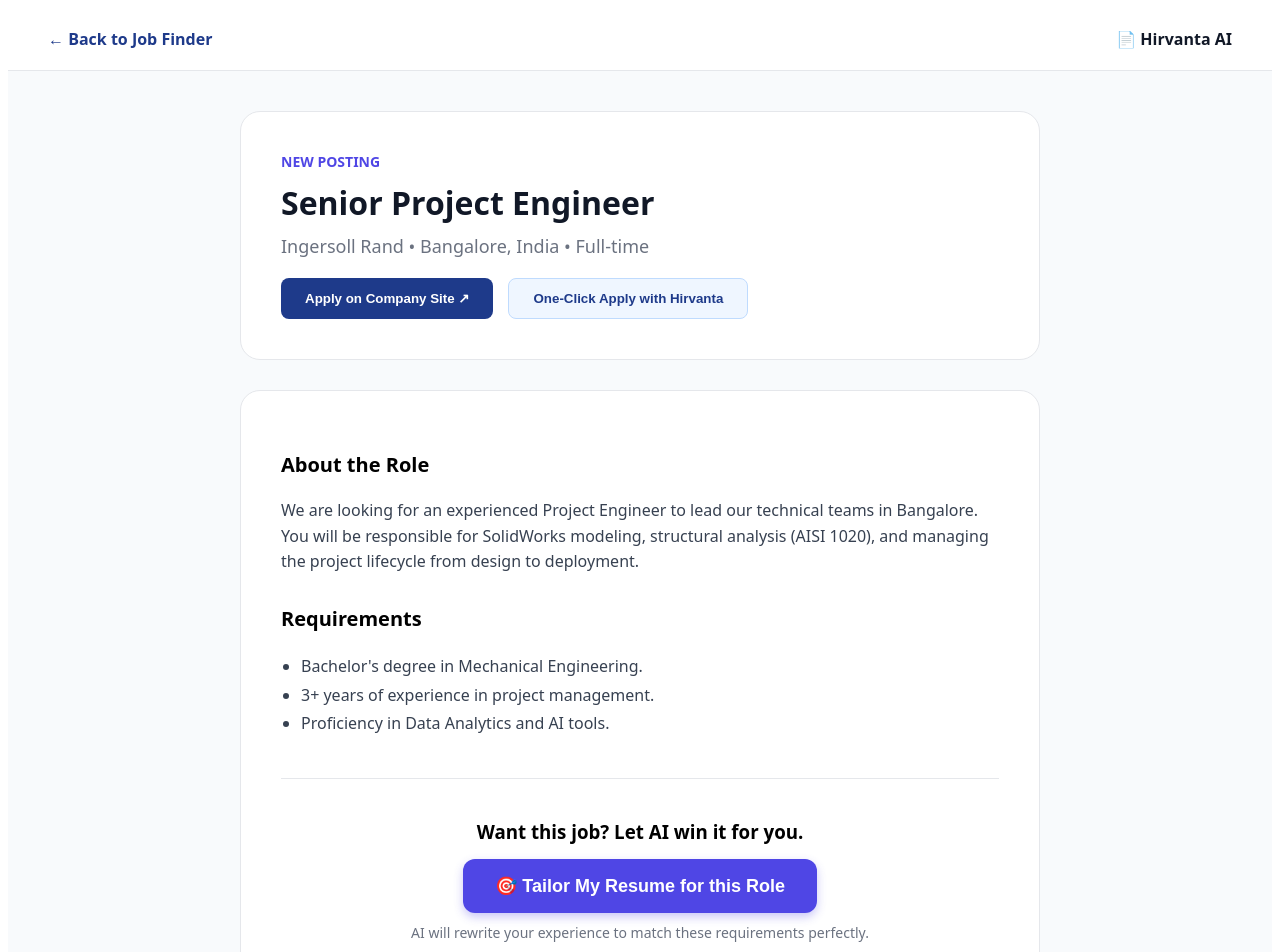
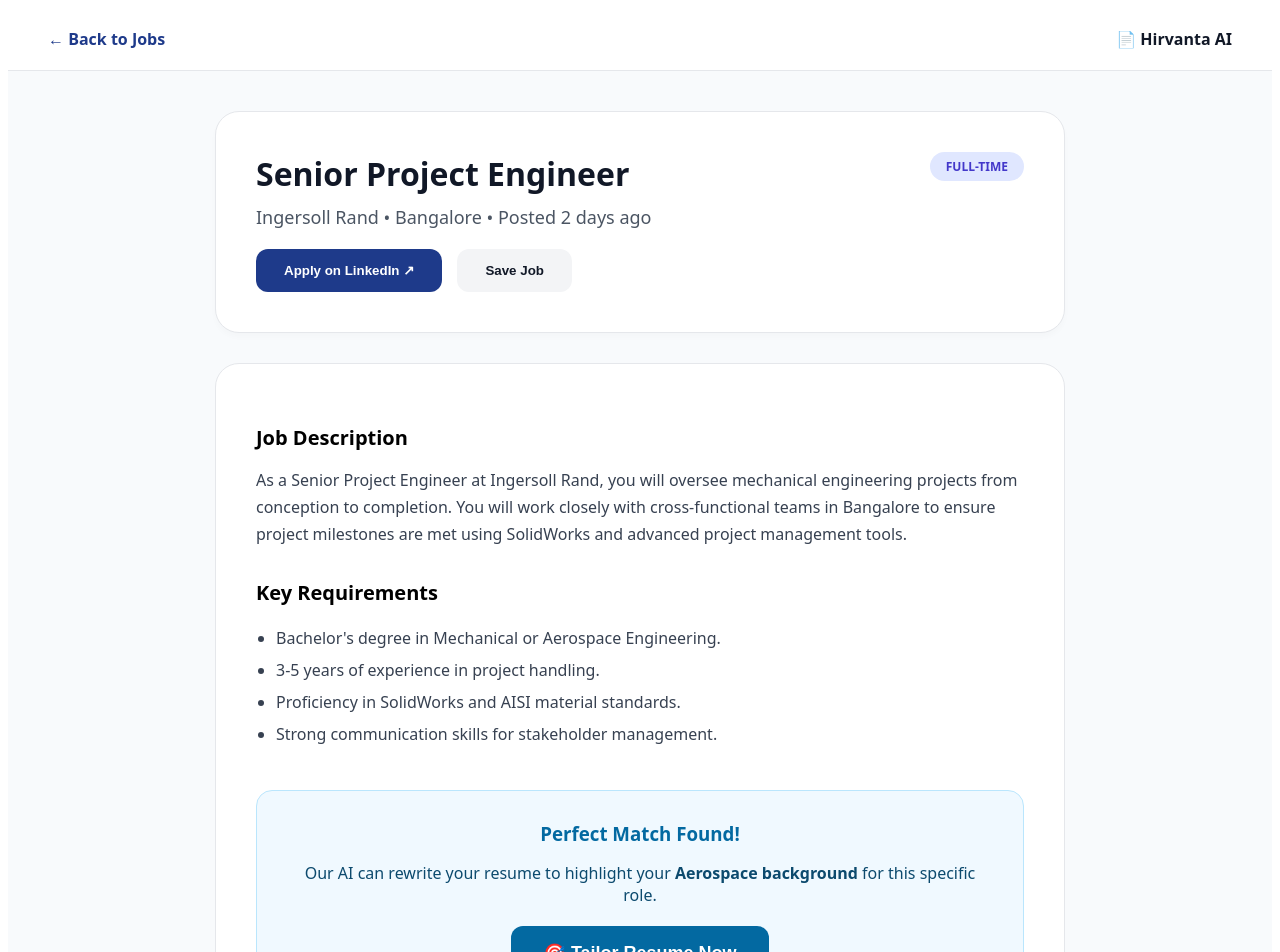
Before and after one commit to jewma1/Hirvanta, a Next.js app in the folder frontend/: page /jobs/details in a window 1280 px wide. Shown: the top 952 px of the page. Built offline with nearby package versions, Linux system fonts and the light colour scheme.

Commit message:
Update page.tsx

```diff
--- a/frontend/app/jobs/details/page.tsx
+++ b/frontend/app/jobs/details/page.tsx
@@ -1,3 +1,4 @@
+'use client';
 import Link from 'next/link';
 
 export default function JobDetails() {
@@ -6,70 +7,58 @@ export default function JobDetails() {
 
       {/* Navbar */}
       <nav style={{ padding: '20px 40px', backgroundColor: 'white', borderBottom: '1px solid #e5e7eb', display: 'flex', justifyContent: 'space-between', alignItems: 'center' }}>
-        <Link href="/jobs" style={{ textDecoration: 'none', color: '#1e3a8a', fontWeight: 'bold' }}>← Back to Job Finder</Link>
+        <Link href="/jobs" style={{ textDecoration: 'none', color: '#1e3a8a', fontWeight: 'bold' }}>← Back to Jobs</Link>
         <div style={{ fontWeight: '900', color: '#111827' }}>📄 Hirvanta AI</div>
       </nav>
 
-      <main style={{ padding: '40px', maxWidth: '800px', margin: '0 auto' }}>
+      <main style={{ padding: '40px', maxWidth: '850px', margin: '0 auto' }}>
 
-        {/* Job Header */}
-        <div style={{ backgroundColor: 'white', padding: '40px', borderRadius: '20px', border: '1px solid #e5e7eb', marginBottom: '30px' }}>
-          <div style={{ color: '#4f46e5', fontWeight: 'bold', fontSize: '14px', marginBottom: '10px' }}>NEW POSTING</div>
-          <h1 style={{ fontSize: '32px', fontWeight: 'bold', color: '#111827', margin: '0 0 10px 0' }}>Senior Project Engineer</h1>
-          <p style={{ fontSize: '18px', color: '#6b7280', margin: '0 0 20px 0' }}>Ingersoll Rand • Bangalore, India • Full-time</p>
+        {/* Job Header Card */}
+        <div style={{ backgroundColor: 'white', padding: '40px', borderRadius: '24px', border: '1px solid #e5e7eb', marginBottom: '30px', boxShadow: '0 4px 6px rgba(0,0,0,0.02)' }}>
+          <div style={{ display: 'flex', justifyContent: 'space-between', alignItems: 'flex-start', marginBottom: '20px' }}>
+            <div>
+              <h1 style={{ fontSize: '32px', fontWeight: '900', color: '#111827', margin: '0 0 10px 0' }}>Senior Project Engineer</h1>
+              <p style={{ fontSize: '18px', color: '#4b5563', margin: 0 }}>Ingersoll Rand • Bangalore • Posted 2 days ago</p>
+            </div>
+            <span style={{ backgroundColor: '#e0e7ff', color: '#4338ca', padding: '6px 16px', borderRadius: '20px', fontSize: '12px', fontWeight: 'bold' }}>FULL-TIME</span>
+          </div>
 
           <div style={{ display: 'flex', gap: '15px', flexWrap: 'wrap' }}>
-            {/* Button to original site (LinkedIn/Indeed) */}
-            <button style={{ backgroundColor: '#1e3a8a', color: 'white', border: 'none', padding: '12px 24px', borderRadius: '8px', fontWeight: 'bold', cursor: 'pointer' }}>
-              Apply on Company Site ↗
+            <button style={{ backgroundColor: '#1e3a8a', color: 'white', border: 'none', padding: '14px 28px', borderRadius: '12px', fontWeight: 'bold', cursor: 'pointer' }}>
+              Apply on LinkedIn ↗
             </button>
-
-            {/* Button to Apply via Hirvanta */}
-            <button style={{ backgroundColor: '#eff6ff', color: '#1e3a8a', border: '1px solid #bfdbfe', padding: '12px 24px', borderRadius: '8px', fontWeight: 'bold', cursor: 'pointer' }}>
-              One-Click Apply with Hirvanta
+            <button style={{ backgroundColor: '#f3f4f6', color: '#111827', border: 'none', padding: '14px 28px', borderRadius: '12px', fontWeight: 'bold', cursor: 'pointer' }}>
+              Save Job
             </button>
           </div>
         </div>
 
-        {/* Job Description Text */}
-        <div style={{ backgroundColor: 'white', padding: '40px', borderRadius: '20px', border: '1px solid #e5e7eb' }}>
-          <h3 style={{ fontSize: '20px', fontWeight: 'bold', marginBottom: '20px' }}>About the Role</h3>
-          <p style={{ lineHeight: '1.6', color: '#374151' }}>
-            We are looking for an experienced Project Engineer to lead our technical teams in Bangalore.
-            You will be responsible for SolidWorks modeling, structural analysis (AISI 1020), and
-            managing the project lifecycle from design to deployment.
+        {/* The Job Description Content */}
+        <div style={{ backgroundColor: 'white', padding: '40px', borderRadius: '24px', border: '1px solid #e5e7eb' }}>
+          <h3 style={{ fontSize: '20px', fontWeight: 'bold', marginBottom: '15px' }}>Job Description</h3>
+          <p style={{ lineHeight: '1.7', color: '#374151', marginBottom: '30px' }}>
+            As a Senior Project Engineer at Ingersoll Rand, you will oversee mechanical engineering projects
+            from conception to completion. You will work closely with cross-functional teams in Bangalore
+            to ensure project milestones are met using SolidWorks and advanced project management tools.
           </p>
 
-          <h3 style={{ fontSize: '20px', fontWeight: 'bold', marginTop: '30px', marginBottom: '20px' }}>Requirements</h3>
-          <ul style={{ lineHeight: '1.8', color: '#374151', paddingLeft: '20px' }}>
-            <li>Bachelor's degree in Mechanical Engineering.</li>
-            <li>3+ years of experience in project management.</li>
-            <li>Proficiency in Data Analytics and AI tools.</li>
+          <h3 style={{ fontSize: '20px', fontWeight: 'bold', marginBottom: '15px' }}>Key Requirements</h3>
+          <ul style={{ lineHeight: '2', color: '#374151', paddingLeft: '20px', marginBottom: '40px' }}>
+            <li>Bachelor's degree in Mechanical or Aerospace Engineering.</li>
+            <li>3-5 years of experience in project handling.</li>
+            <li>Proficiency in SolidWorks and AISI material standards.</li>
+            <li>Strong communication skills for stakeholder management.</li>
           </ul>
 
-          <hr style={{ margin: '40px 0', border: '0', borderTop: '1px solid #e5e7eb' }} />
-
-          {/* THE MAGIC BUTTON: Tailor Resume */}
-          <div style={{ textAlign: 'center' }}>
-            <h3 style={{ marginBottom: '15px' }}>Want this job? Let AI win it for you.</h3>
+          {/* THE STARTUP UNIQUE FEATURE: AI TAILORING */}
+          <div style={{ backgroundColor: '#f0f9ff', padding: '30px', borderRadius: '16px', border: '1px solid #bae6fd', textAlign: 'center' }}>
+            <h3 style={{ color: '#0369a1', margin: '0 0 10px 0' }}>Perfect Match Found!</h3>
+            <p style={{ color: '#0c4a6e', marginBottom: '20px' }}>Our AI can rewrite your resume to highlight your <strong>Aerospace background</strong> for this specific role.</p>
             <Link href="/resume">
-              <button style={{
-                backgroundColor: '#4f46e5',
-                color: 'white',
-                border: 'none',
-                padding: '16px 32px',
-                borderRadius: '12px',
-                fontSize: '18px',
-                fontWeight: 'bold',
-                cursor: 'pointer',
-                boxShadow: '0 4px 10px rgba(79, 70, 229, 0.3)'
-              }}>
-                🎯 Tailor My Resume for this Role
+              <button style={{ backgroundColor: '#0369a1', color: 'white', border: 'none', padding: '16px 32px', borderRadius: '12px', fontWeight: 'bold', cursor: 'pointer', fontSize: '18px' }}>
+                🎯 Tailor Resume Now
               </button>
             </Link>
-            <p style={{ marginTop: '10px', fontSize: '14px', color: '#6b7280' }}>
-              AI will rewrite your experience to match these requirements perfectly.
-            </p>
           </div>
         </div>
       </main>
```
